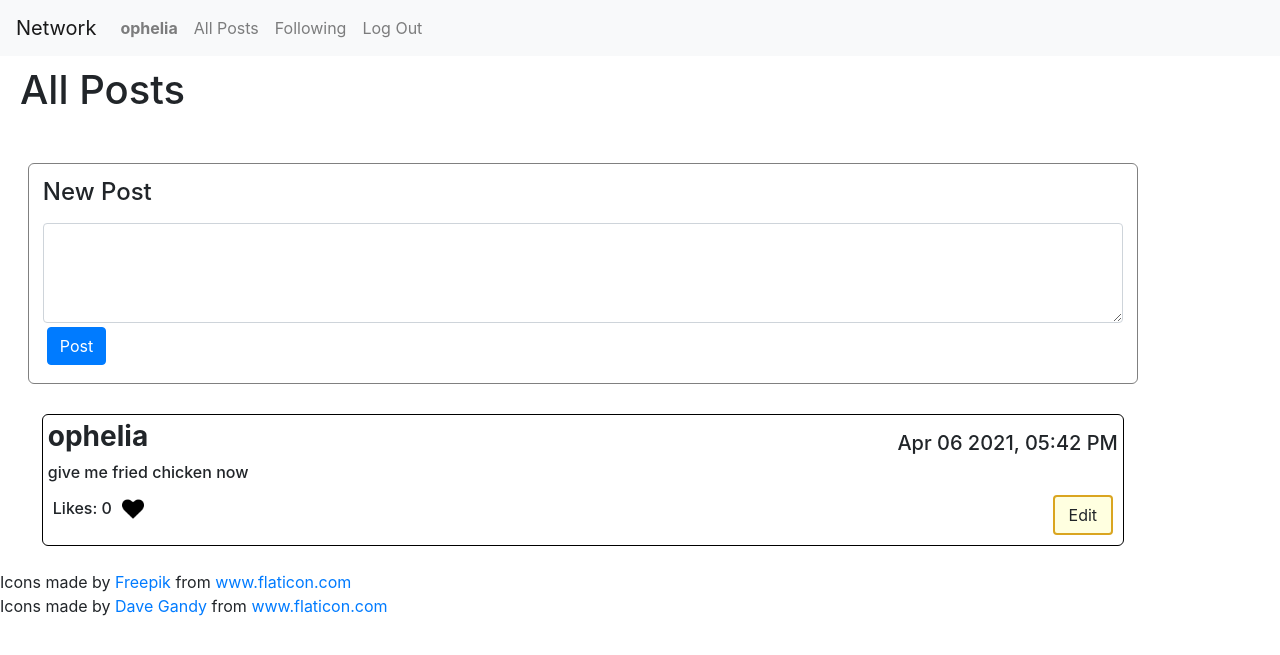
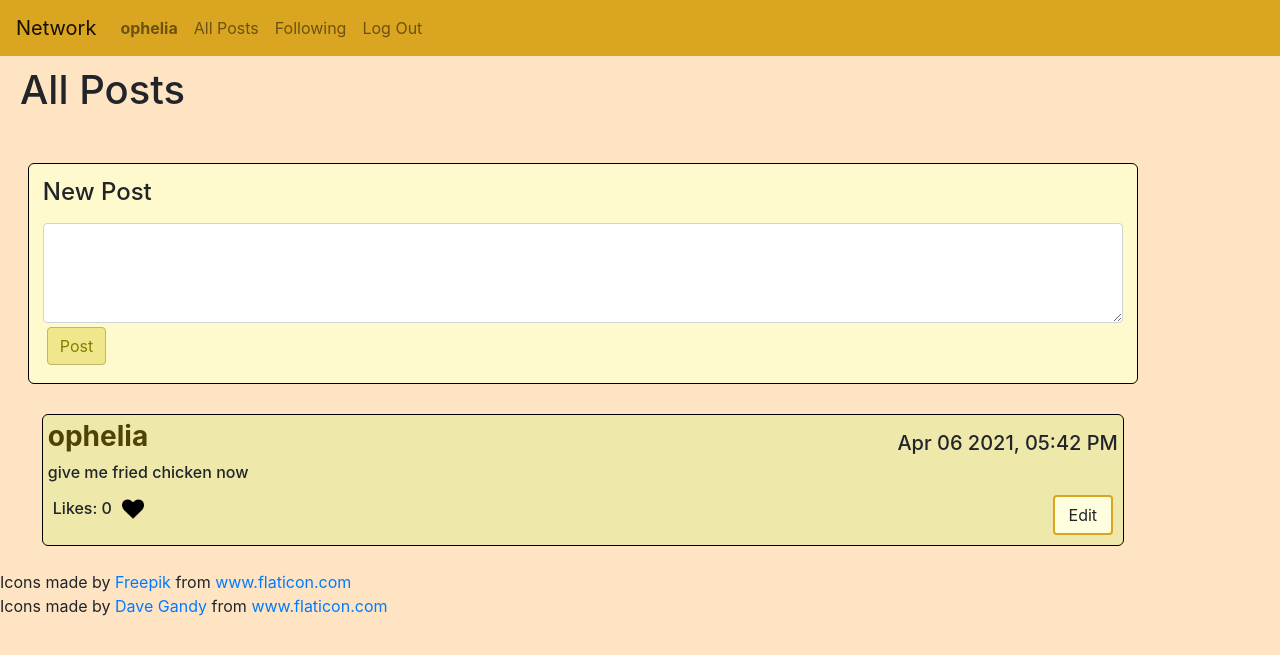
Before and after one commit to nyx500/network, a Django app: page / in a window 1280 px wide. Shown: the top 655 px of the page. Run offline with Django 3.2, Linux system fonts and the light colour scheme; a user stored in the database is signed in; data comes from the database, SQL or seed files in the repository; both versions use the stored data as it was after the commit; data that the repository does not hold is empty; some libraries are stand-ins or nearby versions.

Commit message:
Did some CSS.

```diff
--- a/network/static/network/styles.css
+++ b/network/static/network/styles.css
@@ -1,3 +1,26 @@
+body {
+    background-color: bisque;
+}
+
+#navigation-bar {
+    background-color: goldenrod!important;
+}
+
+.individual-post {
+    background-color: palegoldenrod;
+}
+
+.form-group .btn {
+    background-color: khaki;
+    border: 1px solid darkkhaki;
+    color: olive;
+}
+
+.form-group .btn:hover {
+    box-shadow: 1px 1px 2px 2px;
+    color: rgb(87, 87, 3);
+}
+
 #title {
     margin-left: 10px;
     padding: 10px;
@@ -71,6 +94,7 @@
     font-weight: bold;
     margin-bottom: 10px;
     cursor: pointer;
+    color: rgb(78, 67, 2);
 }
 
 .post-container {
@@ -137,6 +161,13 @@
     border: 2px solid goldenrod;
 }
 
+.edit-button:hover {
+    box-shadow: 1px 1px 2px 2px;
+    color: rgb(49, 49, 1);
+    background-color: goldenrod;
+    border: olive;
+}
+
 #index-container {
     display: grid;
     grid-template-columns: [col1-start] 100% [col1-end];
@@ -150,8 +181,9 @@
 }
 
 #new-post {
-    border: 1px solid grey;
+    border: 1.5px solid black;
     border-radius: 6px;
+    background-color: lemonchiffon;
 }
 
 .item {
@@ -183,3 +215,11 @@
 #title {
     cursor: pointer;
 }
+
+.footer {
+    margin-top: 100vh;
+}
+
+.space {
+    margin-top: 100vh;
+}
--- a/network/templates/network/layout.html
+++ b/network/templates/network/layout.html
@@ -12,7 +12,7 @@
     </head>
     <body>
 
-        <nav class="navbar navbar-expand-lg navbar-light bg-light">
+        <nav id="navigation-bar" class="navbar navbar-expand-lg navbar-light bg-light">
             <a class="navbar-brand" href="{% url 'index' %}" id="network">Network</a>
 
             {% if user.is_authenticated %}
@@ -54,8 +54,10 @@
             {% endblock %}
         </div>
 
-        <div>Icons made by <a href="https://www.freepik.com" title="Freepik">Freepik</a> from <a href="https://www.flaticon.com/" title="Flaticon">www.flaticon.com</a></div>
+        <footer>
+            <div>Icons made by <a href="https://www.freepik.com" title="Freepik">Freepik</a> from <a href="https://www.flaticon.com/" title="Flaticon">www.flaticon.com</a></div>
 
-        <div>Icons made by <a href="https://www.flaticon.com/authors/dave-gandy" title="Dave Gandy">Dave Gandy</a> from <a href="https://www.flaticon.com/" title="Flaticon">www.flaticon.com</a></div>
+            <div>Icons made by <a href="https://www.flaticon.com/authors/dave-gandy" title="Dave Gandy">Dave Gandy</a> from <a href="https://www.flaticon.com/" title="Flaticon">www.flaticon.com</a></div>
+        </footer>
     </body>
 </html>
--- a/network/templates/network/login.html
+++ b/network/templates/network/login.html
@@ -21,4 +21,6 @@
 
     Don't have an account? <a href="{% url 'register' %}">Register here.</a>
 
+    <div class="space"></div>
+
 {% endblock %}
--- a/network/templates/network/register.html
+++ b/network/templates/network/register.html
@@ -26,5 +26,6 @@
     </form>
 
     Already have an account? <a href="{% url 'login' %}">Log In here.</a>
+    <div class="space"></div>
 
 {% endblock %}
```
Also changed, not shown: db.sqlite3.
